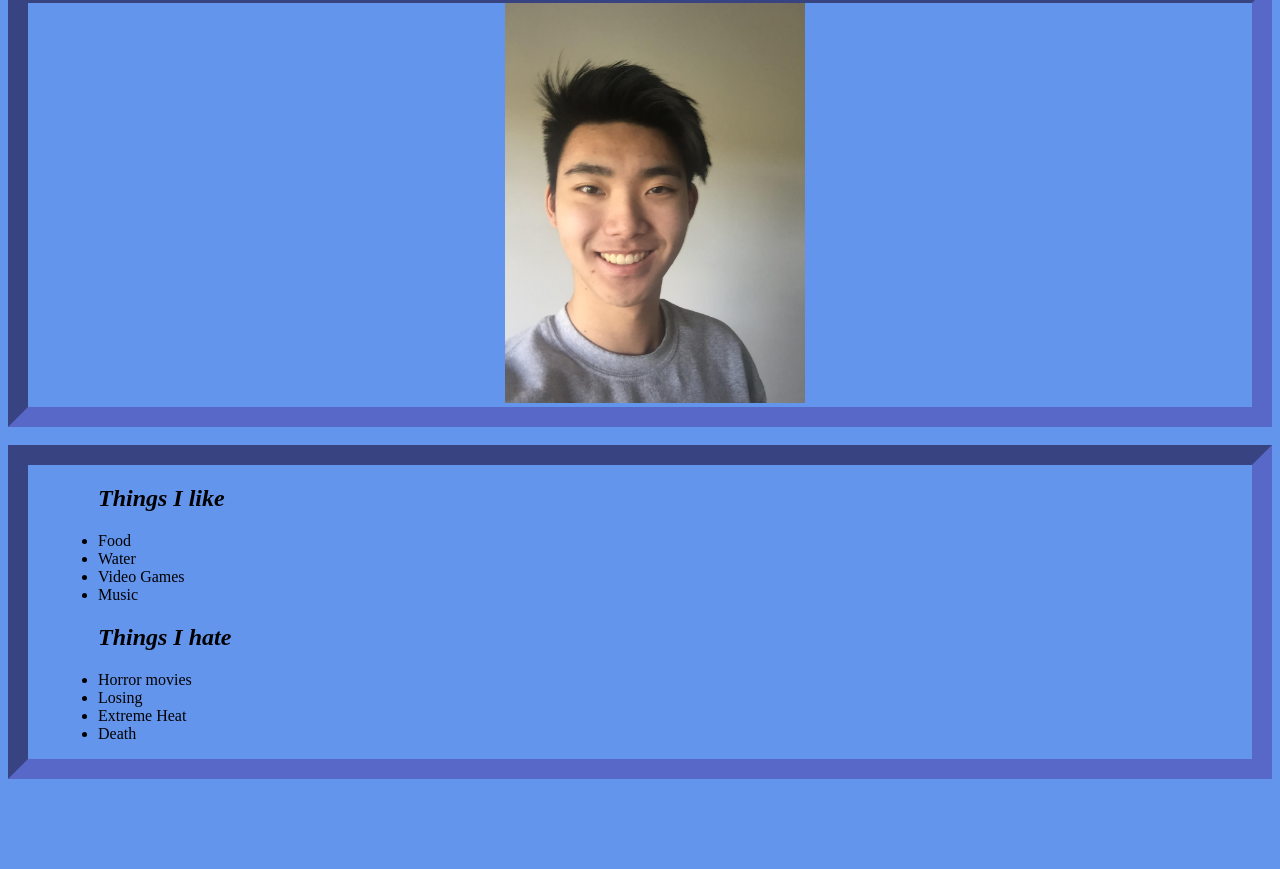
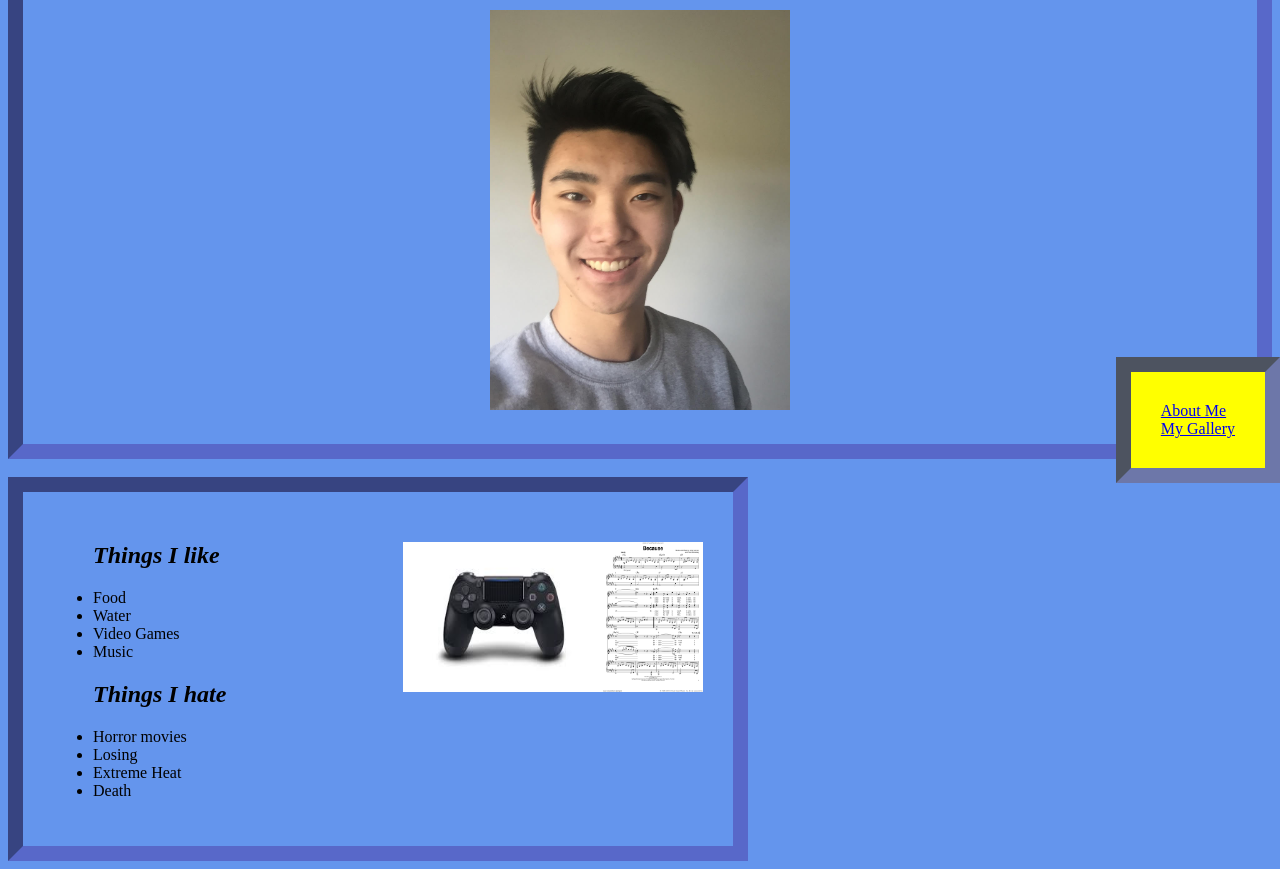
Before and after one commit to jran21/Portfolio, a plain HTML site: page index.html in a window 1280 px wide. Shown: the part 317-1186 px from the top of the page. Before the commit the page ends 1104 px from the top, so only its background shows below. Drawn offline with Linux system fonts and the light colour scheme.

Commit message:
floats and design

```diff
--- a/css/style.css
+++ b/css/style.css
@@ -1,9 +1,9 @@
-<style>
 body {
     background-color: cornflowerblue;
 }
 h1 {
-        color:red
+    color:red;
+    text-align: center;
 }
 .portrait {
     width: 300px;
@@ -11,11 +11,33 @@
 }
 div {
     border-style: inset;
-        border-width: 20px;
+    border-width: 15px;
     border-color: rgba(87, 98, 196, 0.863);
-        padding-left: 30px;
+    padding: 30px;
 }
 .center {
     text-align: center;
 }
-</style>
+.tennis {
+    width: 250px;
+    height: 100px;
+}
+.separator {
+    width: 650px;
+}
+.music {
+    float: right;
+    width: 100px;
+    height: 150px;
+}
+.game {
+    float: right;
+    width: 200px;
+    height: 150px;
+}
+.links {
+    position: fixed;
+    background-color: yellow;
+    bottom: 0px;
+    right: 0px;
+}
--- a/index.html
+++ b/index.html
@@ -11,9 +11,12 @@
     </head>
     <body>
         <h1>Jonathan Ran's Homepage</h1>
-        <a href="about.html">About</a>
-        <br>
-        <a href="gallery.html">Gallery</a>
+        <div class="links">
+            <a href="about.html">About Me</a>
+            <br>
+            <a href="gallery.html">My Gallery</a>
+        </div>
+
         <br>
         <p class="center">Image a lake<br> calm and peaceful<br>
         and living in the moment.<br> Hi, My name is Jonathan Ran.<br>
@@ -23,8 +26,10 @@
             <img src="Jonathan Ran.jpg.jpg" alt="Jonathan Ran selfie" class="portrait" id="selfie">
         </div>
         <br>
-        <div>
+        <div class="separator">
         <ul>
+            <img src="music.png" alt="sheet music" class="music">
+            <img src="controller.jpg" alt="controller" class="game">
             <h2><i>Things I like</i></h2>
             <li>Food</li>
             <li>Water</li>
@@ -33,6 +38,7 @@
         </ul>
 
         <ul>
+
             <h2><i>Things I hate</i></h2>
             <li>Horror movies</li>
             <li>Losing</li>
```
Also changed, not shown: about.html (+3 -0 lines), gallery.html (+9 -1 lines), controller.jpg (added), music.png (added). Lines whose indentation alone changed are shown as unchanged.
